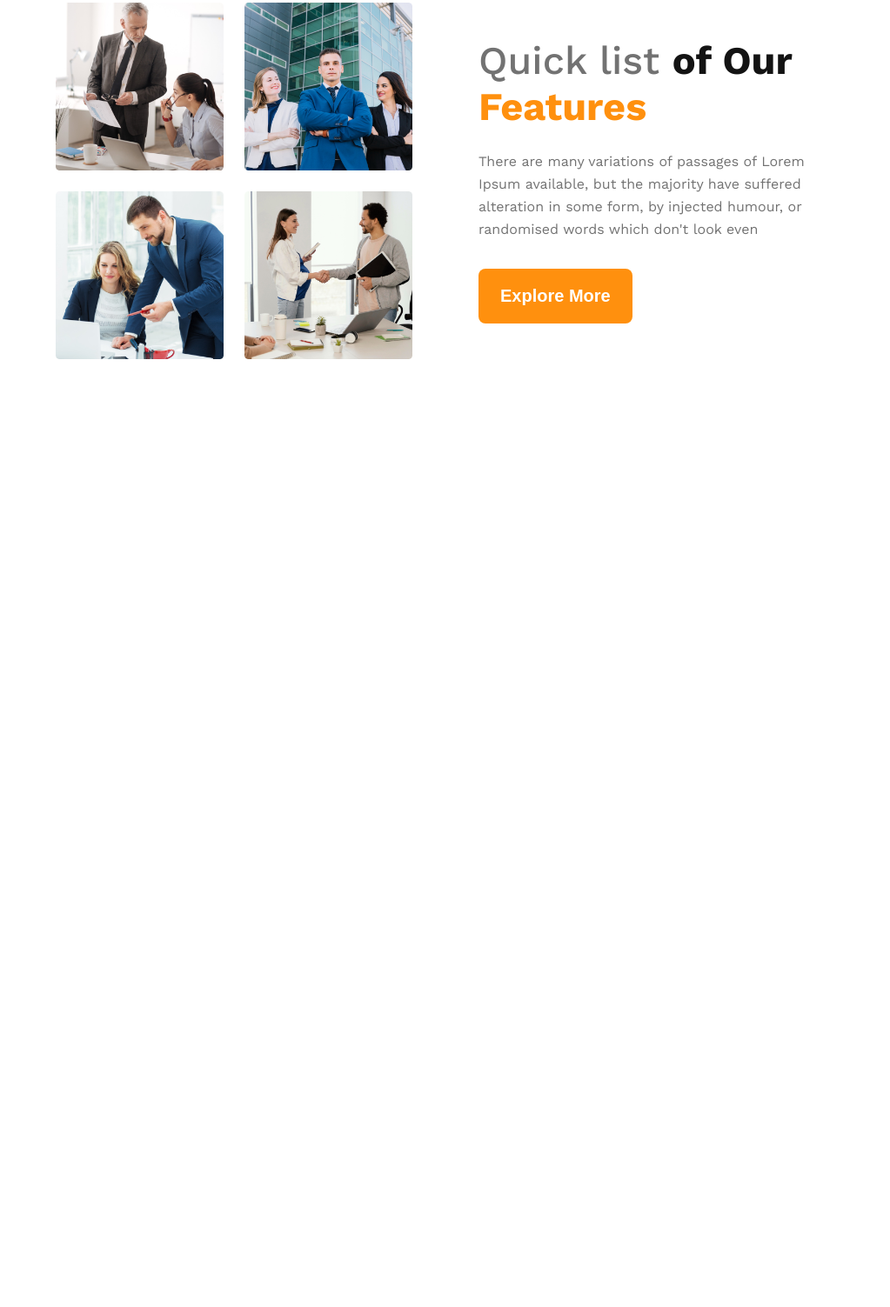
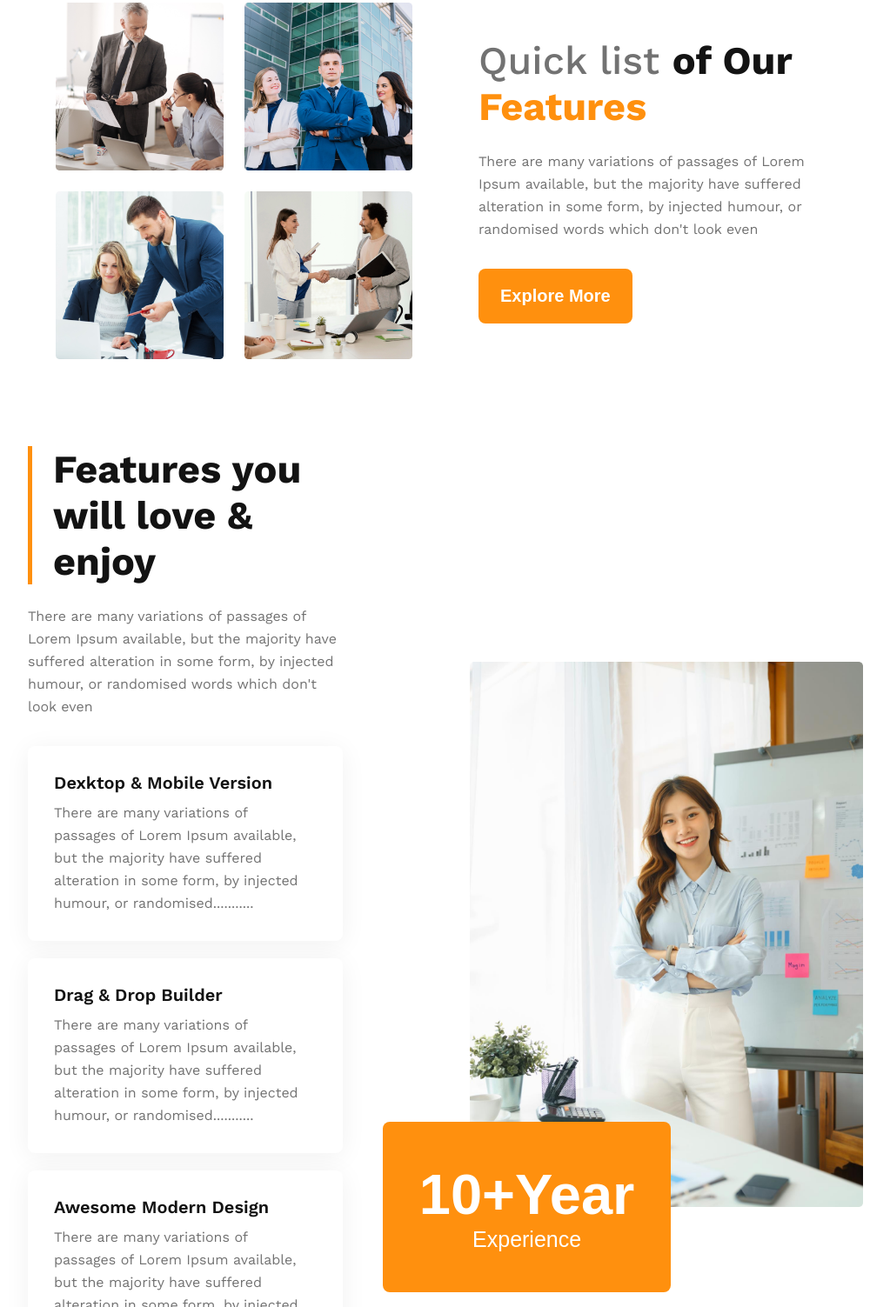
Before and after one commit to NaimurRahman00/G3-architects-website-ph, a plain HTML site: page index.html in a window 1280 px wide. Shown: the part 1297-2800 px from the top of the page at 87% size, without its empty margins (128-1151 px from the left). Before the commit the page ends 1810 px from the top, so only its background shows below. Drawn offline with nearby package versions, Linux system fonts and the light colour scheme.

Commit message:
Feature section added

```diff
--- a/index.html
+++ b/index.html
@@ -53,6 +53,40 @@
                 </div>
             </div>
         </section>
+        <!-- Feature section -->
+        <section>
+            <div class="container feature-container">
+                <div class="feature-description">
+                    <h2 class="section-title">Features you will love & enjoy</h2>
+                    <p class="section-p">
+                        There are many variations of passages of Lorem Ipsum available, but the majority have suffered alteration in some form, by injected humour, or randomised words which don't look even
+                    </p>
+                    <div class="feature-card">
+                        <h4>Dexktop & Mobile Version</h4>
+                        <p class="section-p">There are many variations of passages of Lorem Ipsum available, but the majority have suffered alteration in some form, by injected humour, or randomised...........</p>
+                    </div>
+                    <div class="feature-card">
+                        <h4>Drag & Drop Builder</h4>
+                        <p class="section-p">There are many variations of passages of Lorem Ipsum available, but the majority have suffered alteration in some form, by injected humour, or randomised...........</p>
+                    </div>
+                    <div class="feature-card">
+                        <h4>Awesome Modern Design</h4>
+                        <p class="section-p">There are many variations of passages of Lorem Ipsum available, but the majority have suffered alteration in some form, by injected humour, or randomised...........</p>
+                    </div>
+                    <div class="feature-card">
+                        <h4>Super Easy to Edit</h4>
+                        <p class="section-p">There are many variations of passages of Lorem Ipsum available, but the majority have suffered alteration in some form, by injected humour, or randomised...........</p>
+                    </div>
+                </div>
+                <div class="feature-img">
+                    <img src="images/architect.png" alt="">
+                    <button class="btn-primary">
+                        <span>10+Year</span> <br>
+                        Experience
+                    </button>
+                </div>
+            </div>
+        </section>
     </main>
 </body>
 </html>
--- a/styles/style.css
+++ b/styles/style.css
@@ -21,6 +21,7 @@ section {
 }
 .container {
     width: 75%;
+    max-width: 1920px;
     margin: 0 auto;
 }
 .btn-primary {
@@ -122,6 +123,53 @@ header {
     color: #FF900E;
 }
 
+/* Feature container */
+.feature-container {
+    display: flex;
+    align-items: center;
+    gap: 14.6rem;
+}
+.feature-description {
+    width: 40%;
+}
+.feature-description > h2 {
+    padding-left: 2.4rem;
+    border-left: 5px solid #FF900E;
+}
+.feature-card {
+    border-radius: 8px;
+    background: #FFF;
+    box-shadow: 0px 4px 30px 0px rgba(0, 0, 0, 0.06);
+    padding: 30px 42px 30px 30px;
+    margin-bottom: 2rem;
+}
+.feature-card h4 {
+    font-size: 2rem;
+    color: #131313;
+    font-weight: 600;
+    margin-bottom: 1rem;
+}
+.feature-card p {
+    margin-bottom: 0;
+}
+.feature-img {
+    width: 50%;
+}
+.feature-img img {
+    width: 100%;
+}
+.feature-img > .btn-primary {
+    font-size: 2.5rem;
+    font-weight: 500;
+    padding: 46px 42px;
+    position: relative;
+    bottom: 10rem;
+    left: -10rem;
+}
+.feature-img > .btn-primary > span {
+    font-size: 6.5rem;
+    font-weight: 700;
+}
 
 
 
@@ -187,10 +235,25 @@ header {
         width: 100%;
         gap: 1rem;
     }
+    /* Feature section */
+    .feature-container {
+        flex-direction: column;
+        gap: 4rem;
+    }
+    .feature-description {
+        width: 95%;
+    }
+    .feature-img {
+        width: 95%;
+    }
+    .feature-img > .btn-primary {
+        left: 2rem;
+        bottom: 11rem;
+    }
 }
 
 /* Responsive part for medium device */
-@media screen and (min-width: 576px) and (max-width: 992px) {
+@media screen and (min-width: 577px) and (max-width: 992px) {
     .container {
         width: 90%;
     }
@@ -224,4 +287,19 @@ header {
         width: 100%;
         gap: 2rem;
     }
+    /* Feature section */
+    .feature-container {
+        flex-direction: column;
+        gap: 4rem;
+    }
+    .feature-description {
+        width: 70%;
+    }
+    .feature-img {
+        width: 70%;
+    }
+    .feature-img > .btn-primary {
+        left: 10rem;
+        bottom: 11rem;
+    }
 }
```
